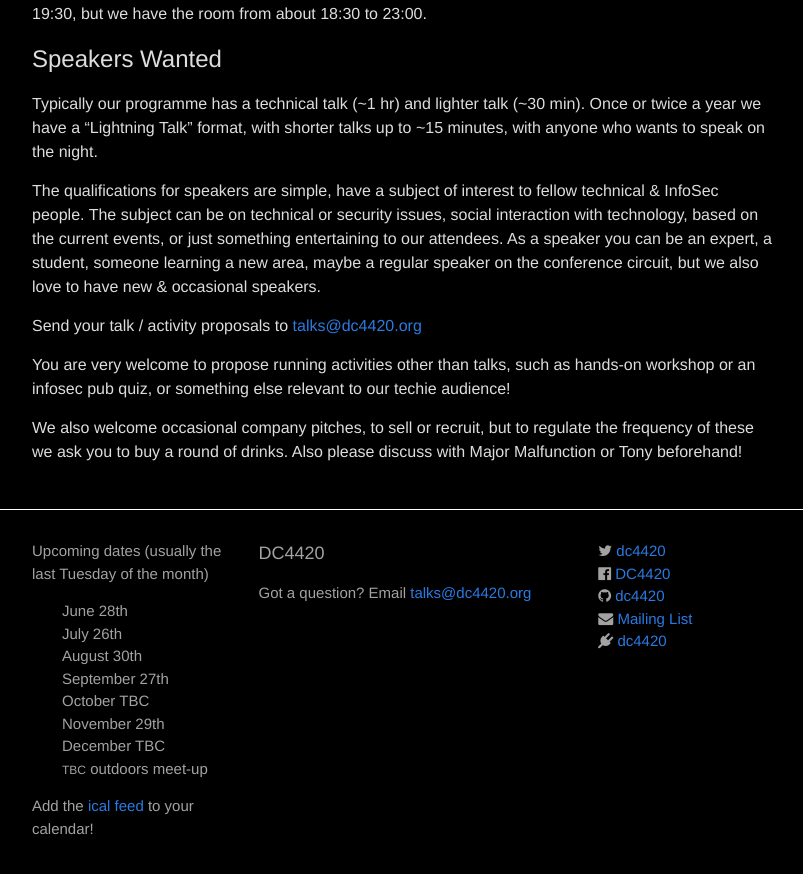
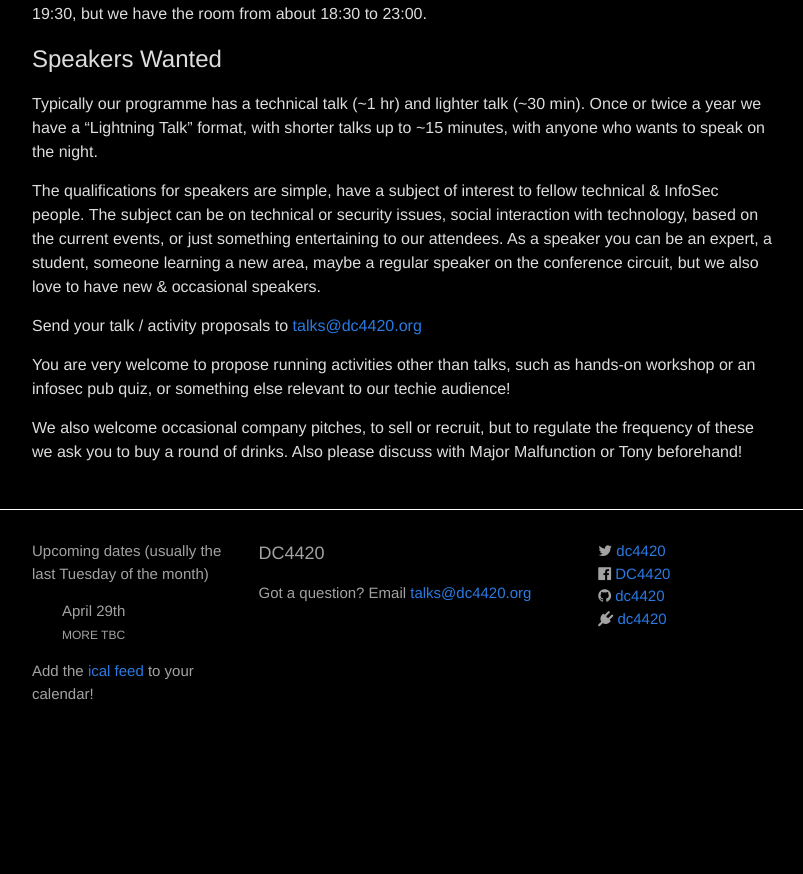
Before and after one commit to dc4420/website, a Jekyll site: the page built from about.md, in a window 1280 px wide and 900 px high, scrolled down 851 px. Shown: the top 874 px of the window, without its empty margins (238-1041 px from the left). Built offline with Jekyll 4.4.1, drawn with Linux system fonts in a browser that asks for light colours; nearby versions of some CDN libraries; after the commit the page ends 1616 px from its top, so only the background shows below that; some of the changed text lies outside the part shown.

Commit message:
Update site details, remove COVID-19 page

```diff
--- a/_includes/footer.html
+++ b/_includes/footer.html
@@ -7,14 +7,8 @@
       <div class="footer-col  footer-col-1">
         <p class="text">Upcoming dates (usually the last Tuesday of the month)</p>
         <ul class="future-events">
-          <li>June 28th</li>
-          <li>July 26th</li>
-          <li>August 30th</li>
-          <li>September 27th</li>
-          <li>October TBC</li>
-          <li>November 29th</li>
-          <li>December TBC</li>
-          <li><i class="small-caps">TBC</i> outdoors meet-up</li>
+          <li>April 29th</li>
+          <li><i class="small-caps">More TBC</i></li>
         </ul>
 
         <p class="text">Add the <a href="/feed.ics">ical feed</a> to your calendar!</p>
@@ -70,7 +64,7 @@
           </li>
           {% endif %}
 
-          {% if site.mailing_list %}
+          {% if false and site.mailing_list %}
           <li>
             <i class="fa fa-envelope"></i>
             <a href="{{ site.mailing_list }}">
--- a/about.md
+++ b/about.md
@@ -6,9 +6,10 @@
 
 ##Location
 
-[The Phoenix, Cavendish Square](https://goo.gl/maps/QkY1jRkpSFF2)
 
-<iframe src="https://www.google.com/maps/embed?pb=!1m18!1m12!1m3!1d2482.842198018175!2d-0.14359999999999998!3d51.516110999999995!2m3!1f0!2f0!3f0!3m2!1i1024!2i768!4f13.1!3m3!1m2!1s0x48761ad52179b1a3%3A0x1d78c7ec6f1dfb95!2sThe+Phoenix!5e0!3m2!1sen!2suk!4v1432717339445" width="400" height="300" frameborder="0" style="border:0"></iframe>
+[The Greene Man, Great Portland St](https://maps.app.goo.gl/ps8FnqqTMWEWYemM9)
+
+<iframe src="https://www.google.com/maps/embed?pb=!1m18!1m12!1m3!1d2311.114661812128!2d-0.14578532337894828!3d51.523706871817005!2m3!1f0!2f0!3f0!3m2!1i1024!2i768!4f13.1!3m3!1m2!1s0x48761ad7a49a07f5%3A0xe9a0fd9cc3fcd256!2sGreene%20Man!5e1!3m2!1sen!2suk!4v1744997646560!5m2!1sen!2suk" width="400" height="300" style="border:0;" allowfullscreen="" loading="lazy" referrerpolicy="no-referrer-when-downgrade"></iframe>
 
 ## Dates
 
@@ -46,7 +47,7 @@
 area, maybe a regular speaker on the conference circuit, but we also
 love to have new & occasional speakers.
 
-Send your talk / activity proposals to <talks@dc4420.org>
+Send your talk / activity proposals to <{{ site.email }}>
 
 You are very welcome to propose running activities other than talks, such
 as hands-on workshop or an infosec pub quiz, or something else relevant to our
```
Also changed, not shown: covid.md (deleted, +0 -83 lines).
